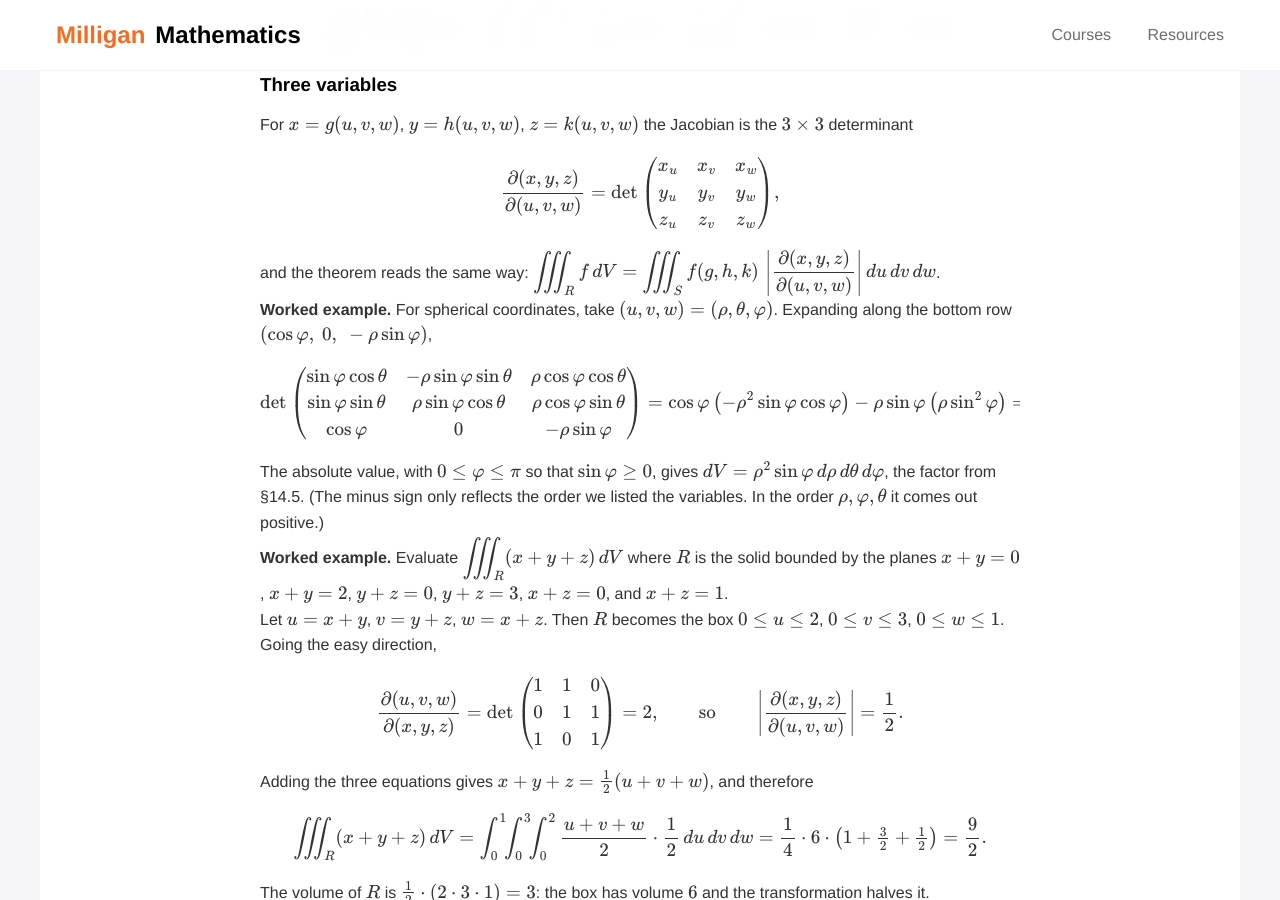
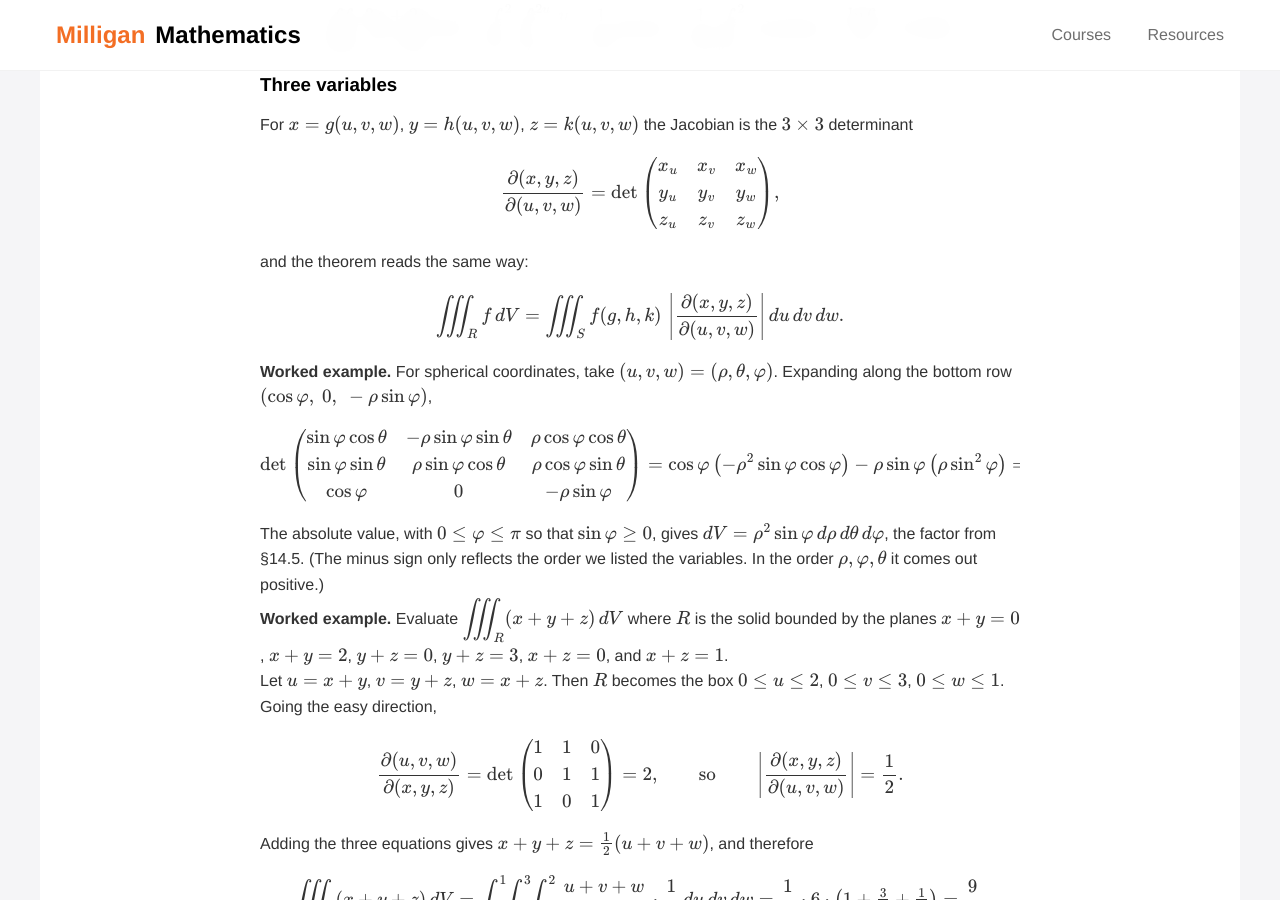
Before and after one commit to milligan-mathematics/courses, a Jekyll site: the page built from 303/14-6.md, in a window 1280 px wide and 900 px high, scrolled down 2002 px. Built offline with Jekyll 4.4.1, drawn with Linux system fonts in a browser that asks for light colours.

Commit message:
MATH 303 14.6: triple change-of-variables formula as display math so it fits a phone
Co-Authored-By: Claude Opus 5.5 <noreply@anthropic.com>

```diff
--- a/303/14-6.md
+++ b/303/14-6.md
@@ -71,7 +71,9 @@ For $$x = g(u,v,w)$$, $$y = h(u,v,w)$$, $$z = k(u,v,w)$$ the Jacobian is the $$3
 
 $$\frac{\partial(x,y,z)}{\partial(u,v,w)} = \det\begin{pmatrix} x_u & x_v & x_w \\ y_u & y_v & y_w \\ z_u & z_v & z_w \end{pmatrix},$$
 
-and the theorem reads the same way: $$\displaystyle\iiint_R f\,dV = \iiint_S f(g,h,k)\,\left\lvert \dfrac{\partial(x,y,z)}{\partial(u,v,w)}\right\rvert \,du\,dv\,dw$$.
+and the theorem reads the same way:
+
+$$\iiint_R f\,dV = \iiint_S f(g,h,k)\,\left\lvert \frac{\partial(x,y,z)}{\partial(u,v,w)}\right\rvert \,du\,dv\,dw.$$
 
 > **Worked example.** For spherical coordinates, take $$(u,v,w) = (\rho, \theta, \varphi)$$. Expanding along the bottom row $$(\cos\varphi,\ 0,\ -\rho\sin\varphi)$$,
 >
```
